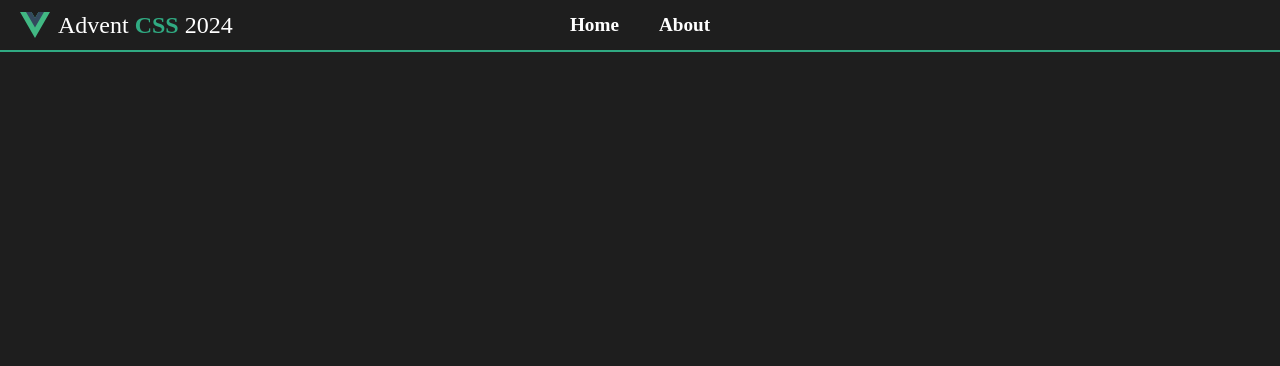
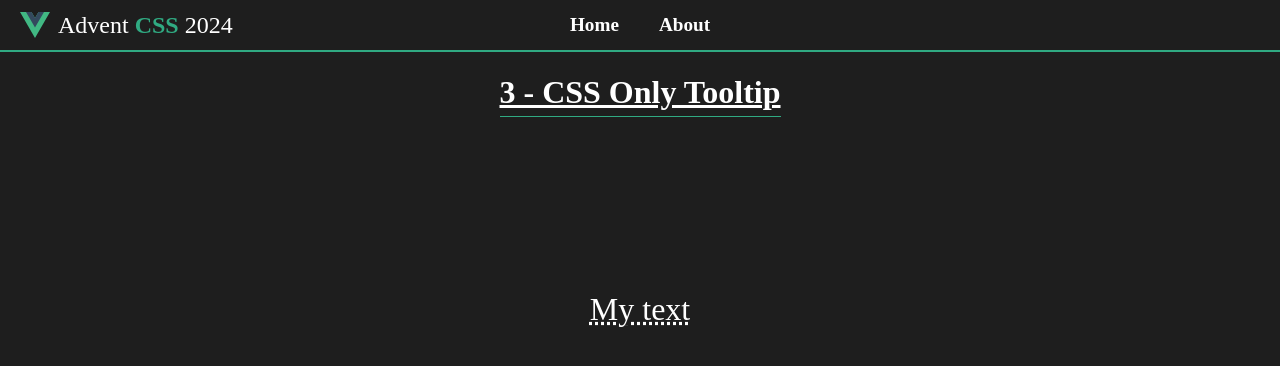
Before and after one commit to Zuhaitz/advent-css-2024, a Vue app: page /challenge3 in a window 1280 px wide. Shown: the top 366 px of the page. Built offline with nearby package versions, Linux system fonts and the light colour scheme.

Commit message:
challenge 3 done

```diff
--- a/index.html
+++ b/index.html
@@ -1,10 +1,10 @@
 <!DOCTYPE html>
 <html lang="">
   <head>
-    <meta charset="UTF-8">
-    <link rel="icon" href="/favicon.ico">
-    <meta name="viewport" content="width=device-width, initial-scale=1.0">
-    <title>Vite App</title>
+    <meta charset="UTF-8" />
+    <link rel="icon" href="/favicon.ico" />
+    <meta name="viewport" content="width=device-width, initial-scale=1.0" />
+    <title>Advent CSS 2024</title>
   </head>
   <body>
     <div id="app"></div>
--- a/src/router/index.js
+++ b/src/router/index.js
@@ -19,6 +19,11 @@ const router = createRouter({
       name: "challenge2",
       component: () => import("../views/Challenge2View.vue"),
     },
+    {
+      path: "/challenge3",
+      name: "challenge3",
+      component: () => import("../views/Challenge3View.vue"),
+    },
   ],
 });
 
--- /dev/null
+++ b/src/views/Challenge3View.vue
@@ -0,0 +1,68 @@
+<template>
+  <section class="container">
+    <h1 class="page_title">3 - CSS Only Tooltip</h1>
+    <div class="box flex-center">
+      <p class="text">My text <span class="text__tooltip">Tooltip</span></p>
+    </div>
+  </section>
+</template>
+
+<style lang="scss" scoped>
+  $text-size: 2rem;
+
+  @layer components {
+    .container {
+      display: flex;
+      flex-direction: column;
+      align-items: center;
+      height: max(50vh, 400px);
+    }
+
+    .box {
+      height: 100%;
+    }
+
+    .text {
+      position: relative;
+
+      font-size: $text-size;
+      text-decoration: underline;
+      text-decoration-style: dotted;
+
+      span {
+        display: none;
+        position: absolute;
+        top: -130%;
+        left: 50%;
+        transform: translateX(-50%);
+        padding: calc($text-size/3) calc($text-size/2);
+
+        font-size: calc($text-size * 0.8);
+
+        border-radius: 0.5rem;
+        color: #1e1e1e;
+        background-color: white;
+
+        &::before {
+          content: "";
+          display: block;
+          position: absolute;
+          left: 50%;
+          bottom: -10px;
+          transform: translateX(-50%);
+
+          width: 0;
+          height: 0;
+
+          border-left: 10px solid transparent;
+          border-right: 10px solid transparent;
+          border-top: 10px solid white;
+        }
+      }
+
+      &:hover > span {
+        display: block;
+      }
+    }
+  }
+</style>
--- a/src/views/HomeView.vue
+++ b/src/views/HomeView.vue
@@ -5,7 +5,7 @@
 </script>
 
 <template>
-  <div class="container">
+  <div class="page">
     <RouterLink to="/challenge1" class="project-link">
       <img :src="galleryPhoto" alt="Challenge 1" />
       <p>1 - Gallery</p>
@@ -14,12 +14,16 @@
       <img :src="checkboxPhoto" alt="Challenge 2" />
       <p>2 - CSS Only Toggle</p>
     </RouterLink>
+    <RouterLink to="/challenge3" class="project-link">
+      <img :src="galleryPhoto" alt="Challenge 3" />
+      <p>3 - CSS Only Tooltip</p>
+    </RouterLink>
   </div>
 </template>
 
 <style lang="scss" scoped>
   @layer components {
-    .container {
+    .page {
       display: grid;
       grid-template-columns: repeat(auto-fit, minmax(240px, 1fr));
       align-items: center;
@@ -66,7 +70,7 @@
     }
 
     @media (min-width: 1024px) {
-      .container {
+      .page {
         display: flex;
       }
 
```
